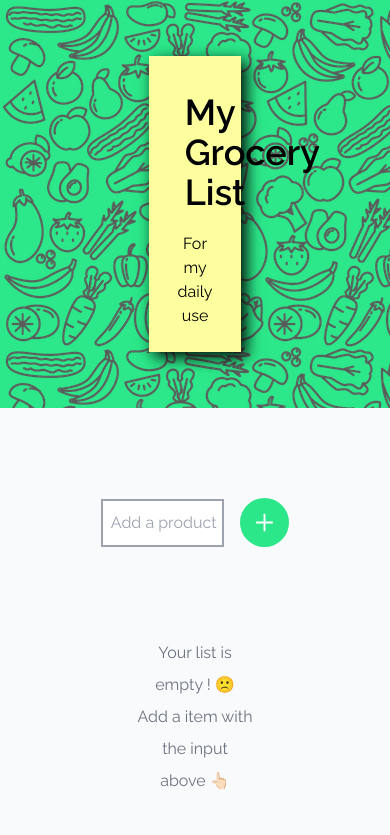
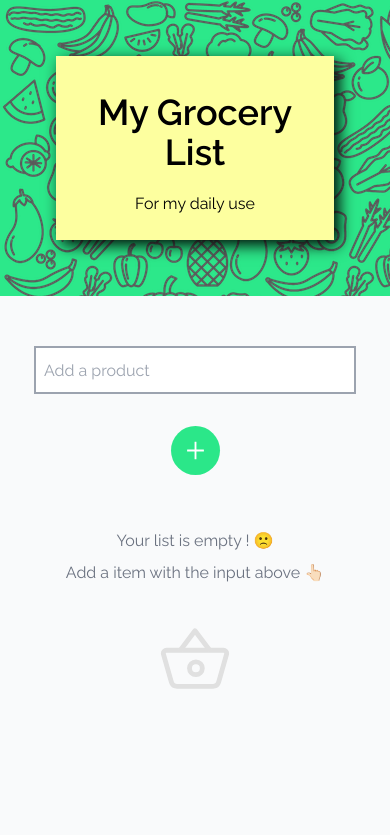
Before and after one commit to DrHyde01/GroceryList-React, a React (Vite) app: page / in a window 390 px wide. Shown: the top 835 px of the page. Built offline with nearby package versions, Linux system fonts and the light colour scheme.

Commit message:
Make more responsive

```diff
--- a/index.html
+++ b/index.html
@@ -4,7 +4,7 @@
     <meta charset="UTF-8" />
     <link rel="icon" type="image/svg+xml" href="/src/favicon.svg" />
     <meta name="viewport" content="width=device-width, initial-scale=1.0" />
-    <title>Vite App</title>
+    <title>My Grocery List 🛒</title>
   </head>
   <body>
     <div id="root"></div>
--- a/src/components/Header/index.jsx
+++ b/src/components/Header/index.jsx
@@ -7,7 +7,7 @@ const Header = () => {
       className="flex justify-center align-center w-full h-auto p-14 bg-customGreen bg-fixed "
       style={{ backgroundImage: `url('${background}')` }}
     >
-      <div className="flex flex-col justify-center w-1/3 p-5 bg-customYellow shadow-[_5px_5px_15px_#000]  animate-titleAppear">
+      <div className="flex flex-col justify-center xl:w-1/3 2xl:w-1/4 p-5 bg-customYellow shadow-[_5px_5px_15px_#000]  animate-titleAppear">
         <h1 className="text-4xl font-semibold text-center p-4">
           My Grocery List
         </h1>
--- a/src/components/List/index.jsx
+++ b/src/components/List/index.jsx
@@ -48,26 +48,26 @@ const List = () => {
 
   return (
     <Fragment>
-      <div className="flex flex-col items-center min-h-screen w-full py-10 bg-gray-50">
+      <div className="flex flex-col items-center min-h-screen w-full px-6 md:px-20 lg:px-0 py-10 bg-gray-50">
         <form
           onSubmit={handleSubmit}
-          className="flex justify-center  items-center w-full p-2.5 m-10 animate-titleAppear"
+          className="flex flex-col md:flex-row justify-center items-center w-full p-2.5 lg:m-10 animate-titleAppear"
         >
           <input
             onChange={handleChange}
             type="text"
             value={item}
-            className="border-2 border-solid border-gray-400 bg-white w-1/3 h-12 pl-2  focus:outline-none  focus:border-customGreen"
+            className="border-2 border-solid border-gray-400 bg-white w-full  md:w-1/2 lg:w-1/3 2xl:w-1/4 h-12 pl-2  focus:outline-none  focus:border-customGreen"
             placeholder="Add a product"
           />
-          <button className="flex justify-center items-center ml-4 p-3 rounded-full bg-customGreen hover:scale-110 hover:shadow-2xl transition delay-150 duration-300 ease-in-out">
+          <button className="flex justify-center items-center md:ml-4 mt-8 md:mt-0 p-3 rounded-full bg-customGreen hover:scale-110 hover:shadow-2xl transition delay-150 duration-300 ease-in-out">
             <AiOutlinePlus size={25} color={"white"} />
           </button>
         </form>
 
         {list.length > 0 ? (
           <Fragment>
-            <div className="flex flex-col justify-start w-2/6 m-10 p-8 bg-customYellow shadow-lg animate-titleAppear">
+            <div className="flex flex-col justify-start w-full md:w-3/4 lg:w-2/6 m-10 p-8 bg-customYellow shadow-lg animate-titleAppear">
               {list.map((a, id) => (
                 <Items
                   key={id}
@@ -86,7 +86,7 @@ const List = () => {
             </button>
           </Fragment>
         ) : (
-          <div className="flex flex-col justify-center items-center p-10 w-2/4">
+          <div className="flex flex-col justify-center items-center py-10 md:w-2/4">
             <p className="text-center text-gray-500 leading-8 mb-8">
               Your list is empty ! 🙁 <br />
               Add a item with the input above 👆🏻
```
